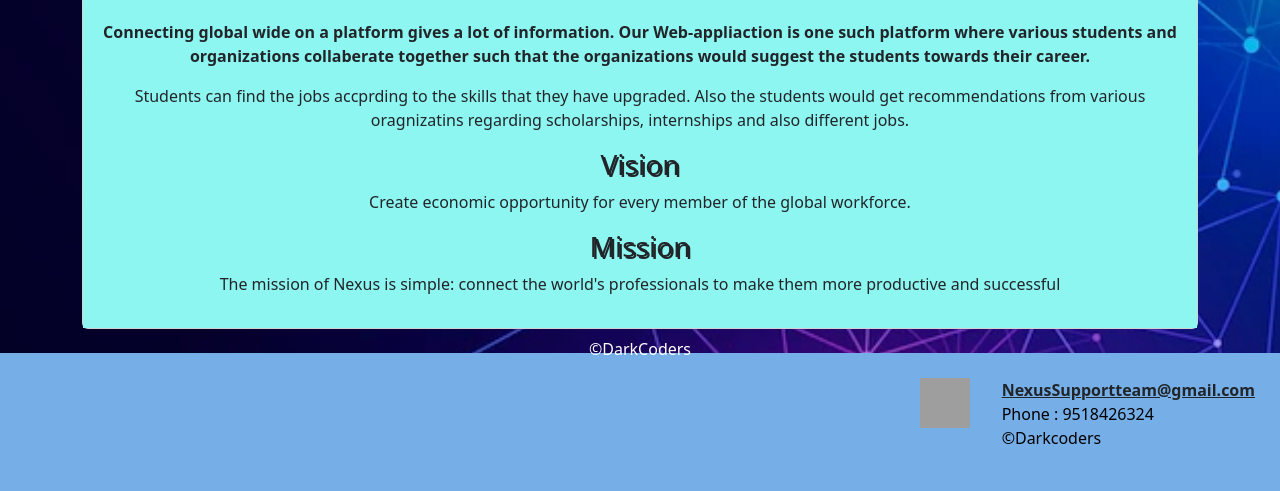
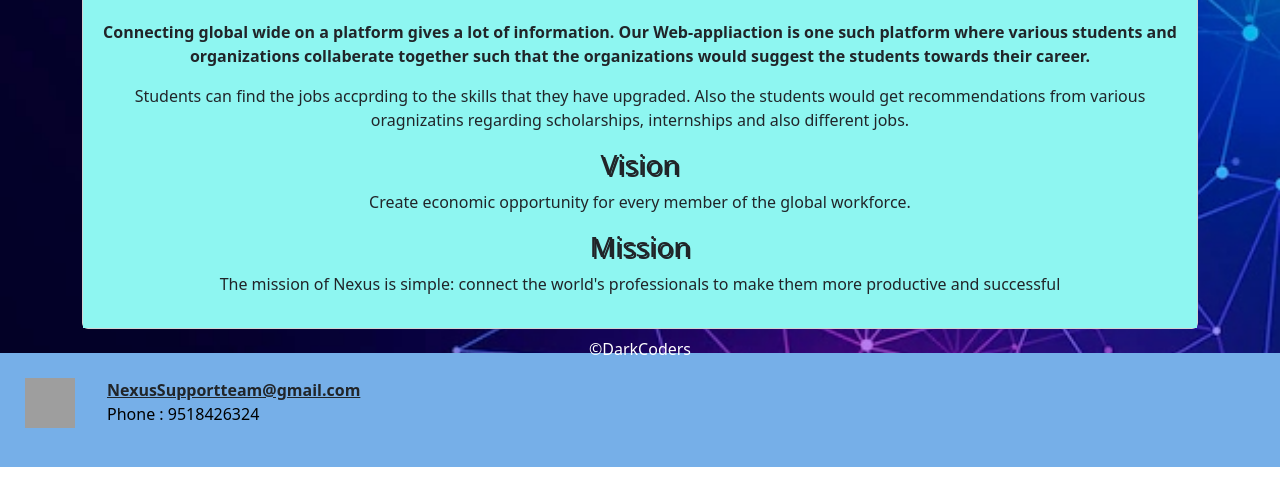
Before and after one commit to nithinkatta/ConnectUs, a plain HTML site: page 1.html in a window 1280 px wide. Shown: the part 419-910 px from the top of the page. After the commit the page ends 886 px from the top, so only its background shows below. Drawn offline with nearby package versions, Linux system fonts and the light colour scheme; grey boxes are pictures that could not be loaded.

Commit message:
footer change

```diff
--- a/1.css
+++ b/1.css
@@ -17,7 +17,8 @@ body,html{
     background-color: #76afe8;
     color: #fff;
     display: flex;
-    justify-content: right;
+    justify-content: left;
+
 }
 ul{
     list-style-type:none;
@@ -69,12 +70,7 @@ h1{
 {
     color: white;
 }
-.fimage
-{
-   margin-left: auto;
-    width: 50px;
-    height: 50px;
-}
+
 
 #copy{
     position: fixed;
--- a/1.html
+++ b/1.html
@@ -63,12 +63,15 @@
 
 
         <footer>
-            <img src="https://cdn-icons-png.flaticon.com/512/4207/4207231.png" alt="" class="fimage">
+
+            <img src="https://cdn-icons-png.flaticon.com/512/4207/4207231.png" alt="" width="50px" height="50px">
+
             <ul >
              <li><a href="#" class="text-dark fw-bold">NexusSupportteam@gmail.com</a></li>
              <li>Phone : 9518426324</li>
-            <li>&copy;Darkcoders</li>
+
             </ul>
+
         </footer>
     </div>
 
```
